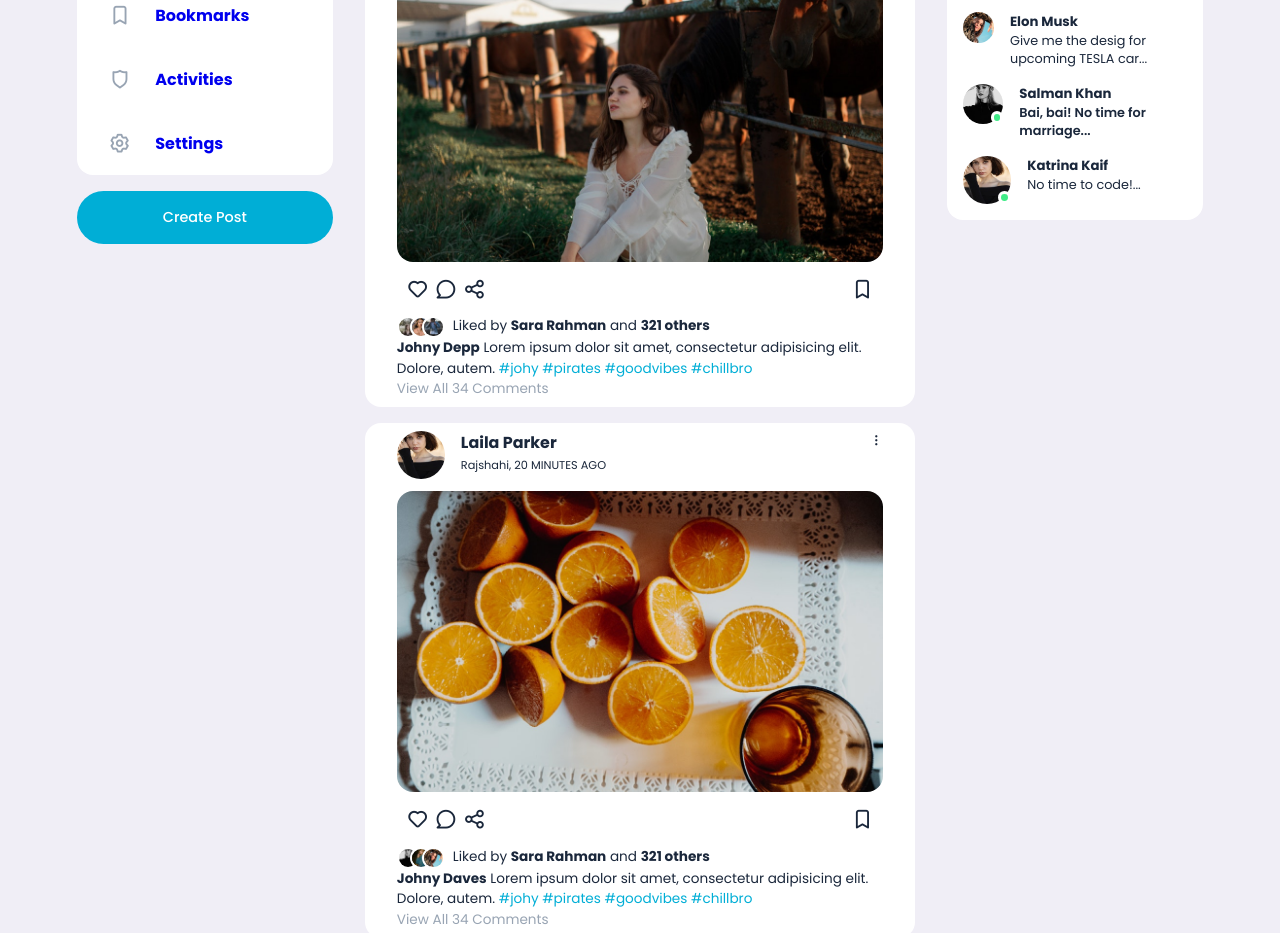
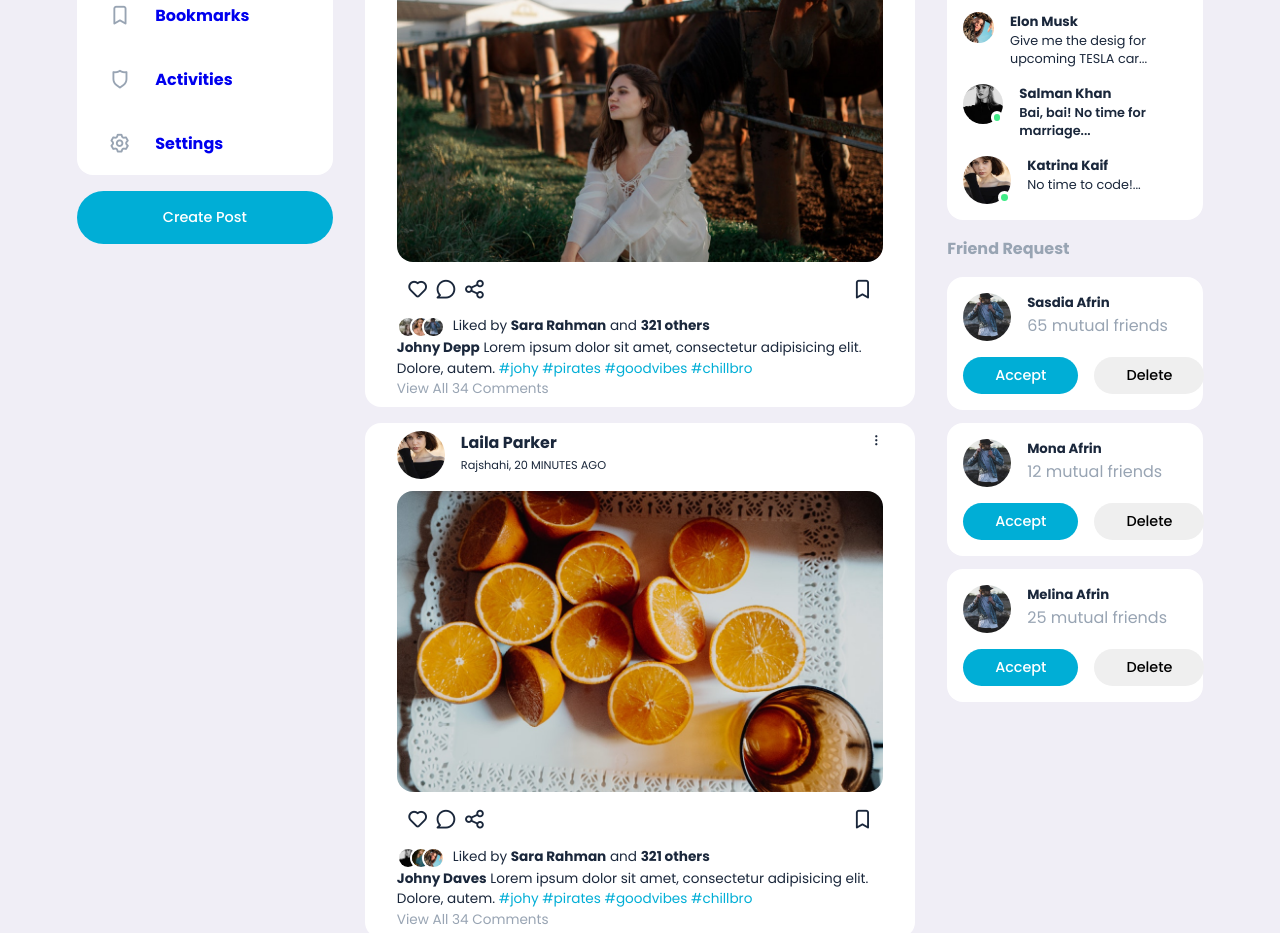
Before and after one commit to Kawsar21/chill-buddy-social-media, a plain HTML site: page index.html in a window 1280 px wide. Shown: the part 484-1417 px from the top of the page. Drawn offline with nearby package versions, Linux system fonts and the light colour scheme.

Commit message:
desktop version completed

```diff
--- a/index.html
+++ b/index.html
@@ -455,6 +455,55 @@
                     </div>
                 </div>
 
+                <!-- FRIEND REQUEST -->
+                <div class="friend-requests">
+                    <h4>Friend Request</h4>
+                    <div class="request">
+                        <div class="info">
+                            <div class="profile-photo">
+                                <img src="images/profile-19.jpg" alt="">
+                            </div>
+                            <div class="user">
+                                <h5>Sasdia Afrin</h5>
+                                <p class="text-muted">65 mutual friends</p>
+                            </div>
+                        </div>
+                        <div class="action">
+                            <button class="btn btn-primary">Accept</button>
+                            <button class="btn">Delete</button>
+                        </div>
+                    </div>
+                    <div class="request">
+                        <div class="info">
+                            <div class="profile-photo">
+                                <img src="images/profile-19.jpg" alt="">
+                            </div>
+                            <div class="user">
+                                <h5>Mona Afrin</h5>
+                                <p class="text-muted">12 mutual friends</p>
+                            </div>
+                        </div>
+                        <div class="action">
+                            <button class="btn btn-primary">Accept</button>
+                            <button class="btn">Delete</button>
+                        </div>
+                    </div>
+                    <div class="request">
+                        <div class="info">
+                            <div class="profile-photo">
+                                <img src="images/profile-19.jpg" alt="">
+                            </div>
+                            <div class="user">
+                                <h5>Melina Afrin</h5>
+                                <p class="text-muted">25 mutual friends</p>
+                            </div>
+                        </div>
+                        <div class="action">
+                            <button class="btn btn-primary">Accept</button>
+                            <button class="btn">Delete</button>
+                        </div>
+                    </div>
+                </div>
             </div>
         </div>
     </main>
--- a/style.css
+++ b/style.css
@@ -378,7 +378,7 @@ main .container .left .profile {
 .right {
   height: max-content;
   position: sticky;
-  top: 5.5rem;
+  top: var(--sticky-top-right);
 }
 
 .right .messages {
@@ -465,3 +465,31 @@ main .container .left .profile {
   font-weight: 600;
   color: var(--color-dark);
 }
+
+/* ------------ Friend Request ----------- */
+.right .friend-requests {
+  margin-top: 1rem;
+}
+
+.right .friend-requests h4 {
+  color: var(--color-gray);
+  margin: 1rem 0;
+}
+
+.right .request {
+  background-color: var(--color-white);
+  padding: var(--card-padding);
+  border-radius: var(--card-border-radius);
+  margin-bottom: 0.8rem;
+}
+
+.right .request .info {
+  display: flex;
+  gap: 1rem;
+  margin-bottom: 1rem;
+}
+
+.right .request .action {
+  display: flex;
+  gap: 1rem;
+}
```
